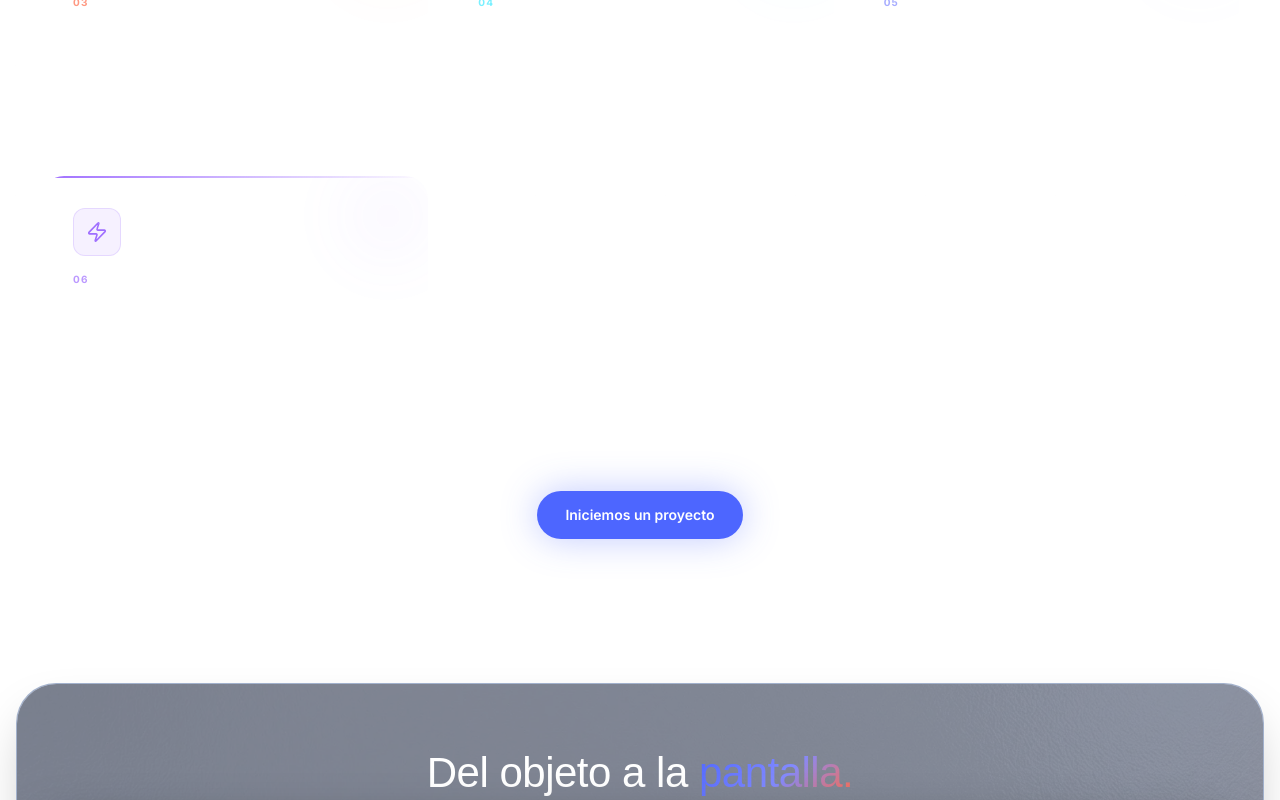
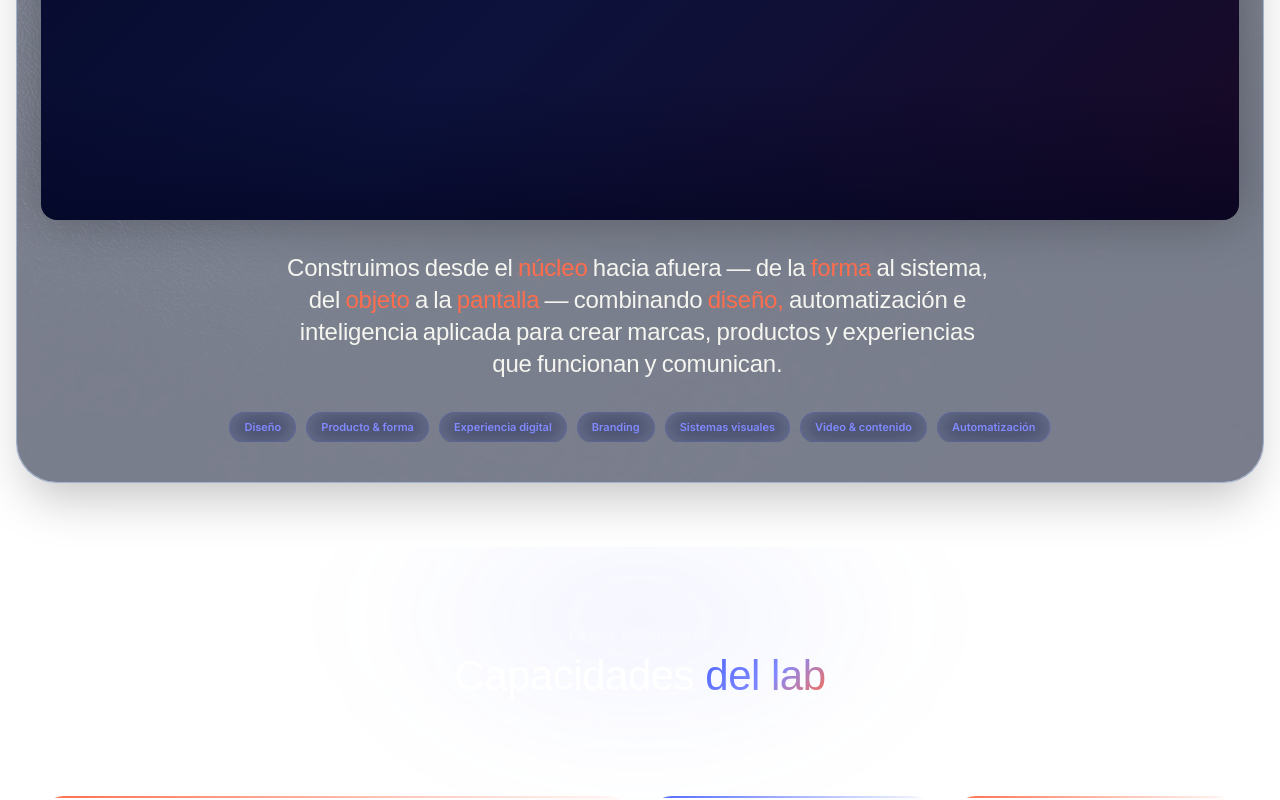
Before and after one commit to Camilosan2211/Concentricolab_26, a React (Vite) app: page / in a window 1280 px wide. Shown: the part 1500-2300 px from the top of the page. Built offline with nearby package versions, Linux system fonts and the light colour scheme; a web font is replaced by a local one.

Commit message:
ajustes desde claude
ajustes desde claude

```diff
--- a/src/App.jsx
+++ b/src/App.jsx
@@ -29,6 +29,19 @@ export default function App() {
     }
   }, [dark])
 
+  useEffect(() => {
+    const pb = document.getElementById('pb')
+    if (!pb) return
+    const update = () => {
+      const scrollTop = window.scrollY
+      const docHeight = document.documentElement.scrollHeight - window.innerHeight
+      const pct = docHeight > 0 ? (scrollTop / docHeight) * 100 : 0
+      pb.style.width = pct + '%'
+    }
+    window.addEventListener('scroll', update, { passive: true })
+    return () => window.removeEventListener('scroll', update)
+  }, [])
+
   useLenis()
   useCursor()
 
@@ -46,8 +59,8 @@ export default function App() {
       <main className="relative z-10">
         <Hero        lang={lang} />
         <Ticker      />
+        <Enfoque     lang={lang} />
         <Capacidades lang={lang} />
-        <Enfoque     lang={lang} />
         <Manifiesto  lang={lang} />
         <Productos   lang={lang} />
         <Connect     lang={lang} />
--- a/src/index.css
+++ b/src/index.css
@@ -1,6 +1,6 @@
 
 @import "tw-animate-css";
-@import "@fontsource-variable/geist";
+
 @import "@fontsource/cal-sans";
 @tailwind base;
 @tailwind components;
--- a/src/sections/Capacidades.jsx
+++ b/src/sections/Capacidades.jsx
@@ -95,7 +95,7 @@ function CapCard({ item, lang, index, featured }) {
 
   return (
     <motion.div
-      className={`relative rounded-card overflow-hidden group cursor-default border dark:border-white/[0.07] border-black/[0.07] dark:bg-white/[0.03] bg-white/60 backdrop-blur-sm ${featured ? 'md:col-span-2' : 'md:col-span-1'}`}
+      className={`relative rounded-card overflow-hidden group cursor-default border dark:border-white/[0.07] border-black/[0.07] dark:bg-white/[0.03] bg-white/60 backdrop-blur-sm ${featured ? 'sm:col-span-2 lg:col-span-2' : 'lg:col-span-1'}`}
       initial={{ opacity: 0, y: 36 }}
       whileInView={{ opacity: 1, y: 0 }}
       viewport={{ once: true, margin: '-50px' }}
@@ -216,10 +216,10 @@ export default function Capacidades({ lang }) {
         {/* Grid: 2 filas x 3 columnas */}
         <div
           ref={ref}
-          className="grid grid-cols-1 sm:grid-cols-2 md:grid-cols-3 gap-4"
+          className="grid grid-cols-1 sm:grid-cols-2 lg:grid-cols-4 gap-4"
         >
           {items.map((item, i) => (
-            <CapCard key={item.id} item={item} lang={lang} index={i} featured={i === 0} />
+            <CapCard key={item.id} item={item} lang={lang} index={i} featured={i === 0 || i === items.length - 1} />
           ))}
         </div>
 
--- a/src/sections/Connect.jsx
+++ b/src/sections/Connect.jsx
@@ -101,11 +101,11 @@ export default function Connect({ lang }) {
           </motion.p>
         </div>
 
-        <div className="grid grid-cols-1 md:grid-cols-2 gap-8 md:items-stretch">
+        <div className="grid grid-cols-1 md:grid-cols-[2fr_3fr] gap-5">
 
           {/* Card izquierda — Newsletter & Socials */}
           <motion.div
-            className="glass rounded-card p-8 md:p-10 flex flex-col h-full min-h-[340px]"
+            className="glass rounded-card p-8 md:p-10 flex flex-col h-full min-h-[340px] order-last md:order-first"
             initial={{ opacity: 0, x: -30 }} whileInView={{ opacity: 1, x: 0 }}
             viewport={{ once: true }}
             transition={{ duration: 0.8, ease: [0.16, 1, 0.3, 1] }}
@@ -174,7 +174,7 @@ export default function Connect({ lang }) {
 
           {/* Card derecha — Formulario de proyecto */}
           <motion.div
-            className="glass rounded-card p-8 md:p-10 flex flex-col h-full min-h-[340px]"
+            className="glass rounded-card p-8 md:p-10 flex flex-col h-full min-h-[340px] order-first md:order-last"
             initial={{ opacity: 0, x: 30 }} whileInView={{ opacity: 1, x: 0 }}
             viewport={{ once: true }}
             transition={{ duration: 0.8, ease: [0.16, 1, 0.3, 1], delay: 0.1 }}
```
Also changed, not shown: 1 other file (tests, documents, lock files or other folders).
